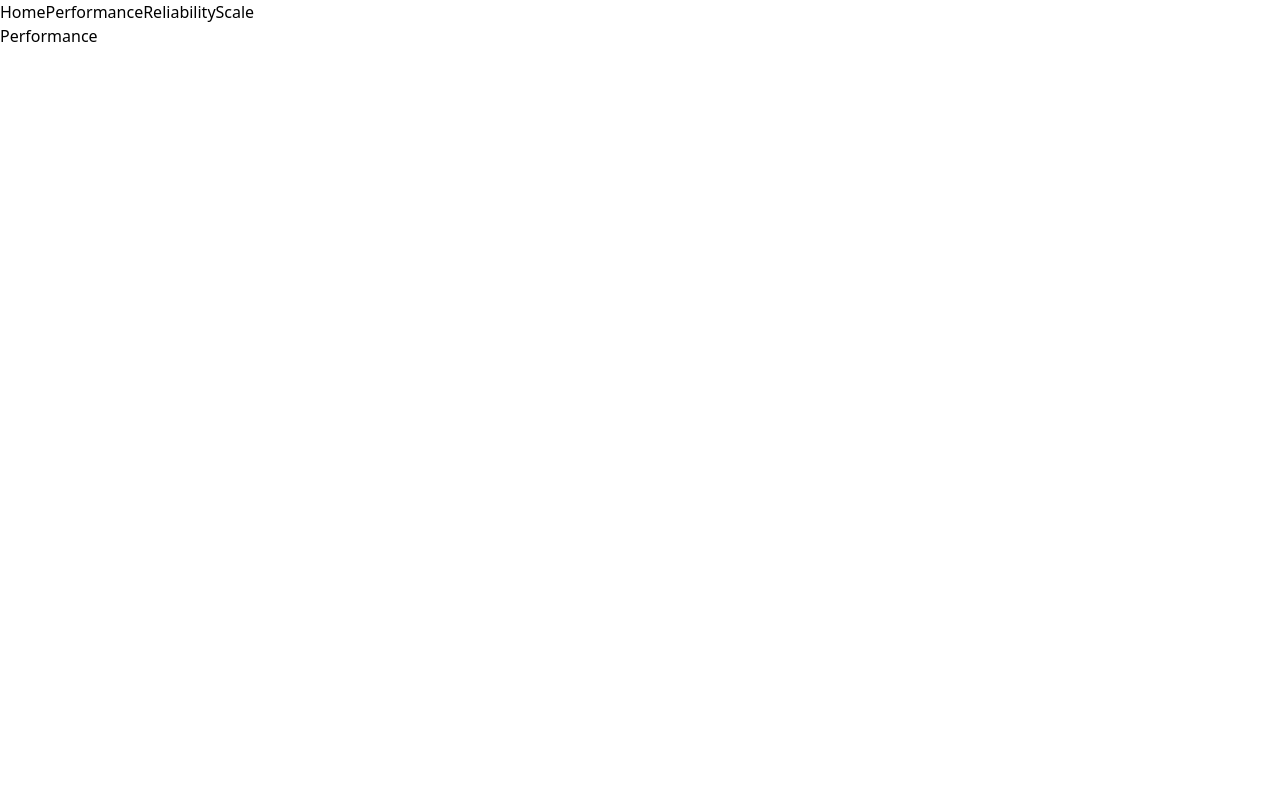
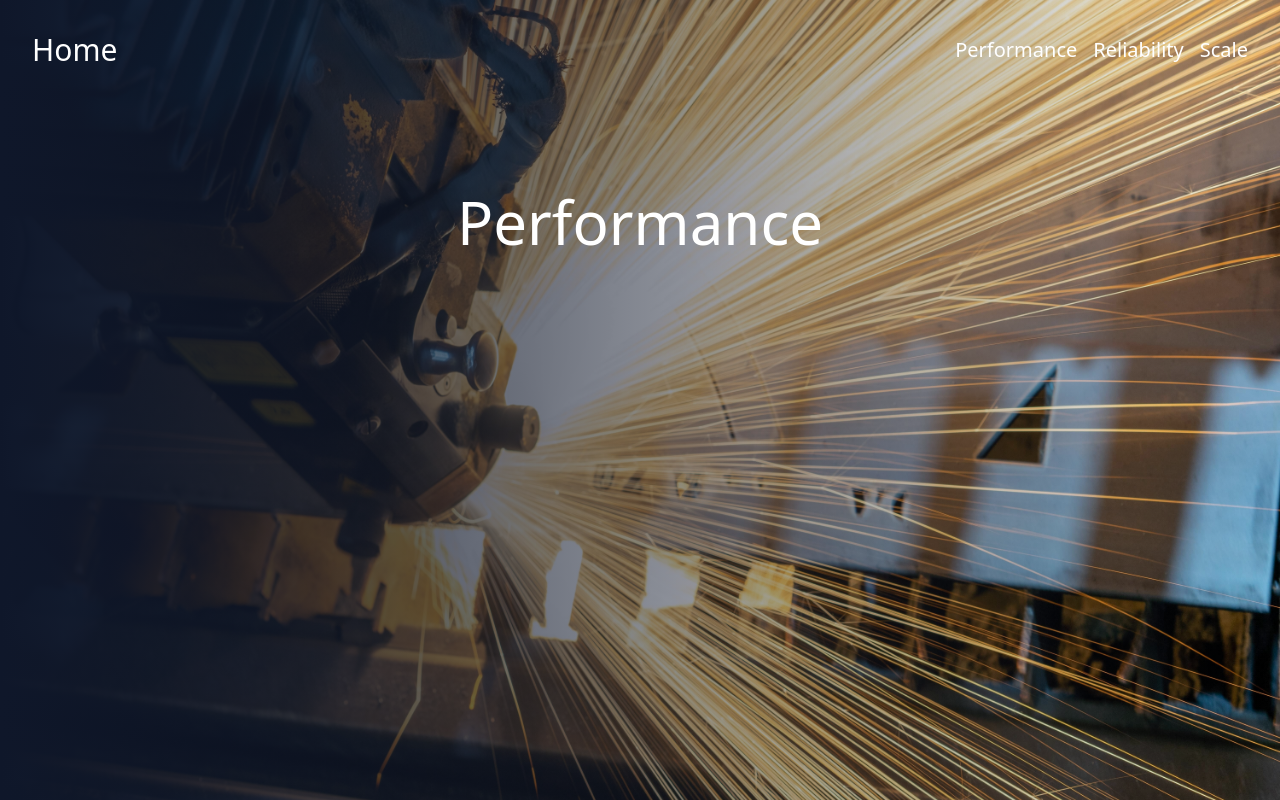
Before and after one commit to gilrg18/nextJs, a Next.js app in the folder corp-website/: page /performance in a window 1280 px wide. Built offline with nearby package versions, Linux system fonts and the light colour scheme.

Commit message:
Adding some styling (nav bar)

```diff
--- a/corp-website/src/app/performance/page.tsx
+++ b/corp-website/src/app/performance/page.tsx
@@ -1,4 +1,9 @@
 //folder name is the route name f.e.: http://localhost:3000/performance
-export default function PerformancePage(){
-    return <div>Performance</div>
+import performanceImg from "public/performance.jpg";
+import Hero from "@/components/hero";
+
+export default function PerformancePage() {
+  return (
+    <Hero imgData = {performanceImg} imgAlt ="welding" title="Performance"/>
+  );
 }
--- a/corp-website/src/app/reliability/page.tsx
+++ b/corp-website/src/app/reliability/page.tsx
@@ -1,3 +1,8 @@
-export default function ReliabilityPage(){
-    return <div>Reliability</div>
+import reliabilityImg from "public/reliability.jpg";
+import Hero from "@/components/hero";
+
+export default function ReliabilityPage() {
+  return (
+    <Hero imgData = {reliabilityImg} imgAlt ="welding" title="Reliability"/>
+  );
 }
--- a/corp-website/src/app/scale/page.tsx
+++ b/corp-website/src/app/scale/page.tsx
@@ -1,3 +1,8 @@
-export default function ScalePage(){
-    return <div>Scale Page</div>
+import scaleImg from "public/scale.jpg";
+import Hero from "@/components/hero";
+
+export default function ScalePage() {
+  return (
+    <Hero imgData = {scaleImg} imgAlt ="machinery" title="Scale"/>
+  );
 }
--- a/corp-website/src/components/header.tsx
+++ b/corp-website/src/components/header.tsx
@@ -2,11 +2,17 @@
 
 export default function Header() {
   return (
-    <div>
-      <Link href="/">Home</Link>
-      <Link href="/performance">Performance</Link>
-      <Link href="/reliability">Reliability</Link>
-      <Link href="/scale">Scale</Link>
+    <div className="w-full absolute text-white z-10">
+      <nav className="container relative flex flex-wrap items-center justify-between mx-auto p-8">
+        <Link href="/" className="font-bond text-3xl">
+          Home
+        </Link>
+        <div className="space-x-4 text-xl">
+          <Link href="/performance">Performance</Link>
+          <Link href="/reliability">Reliability</Link>
+          <Link href="/scale">Scale</Link>
+        </div>
+      </nav>
     </div>
   );
 }
```
